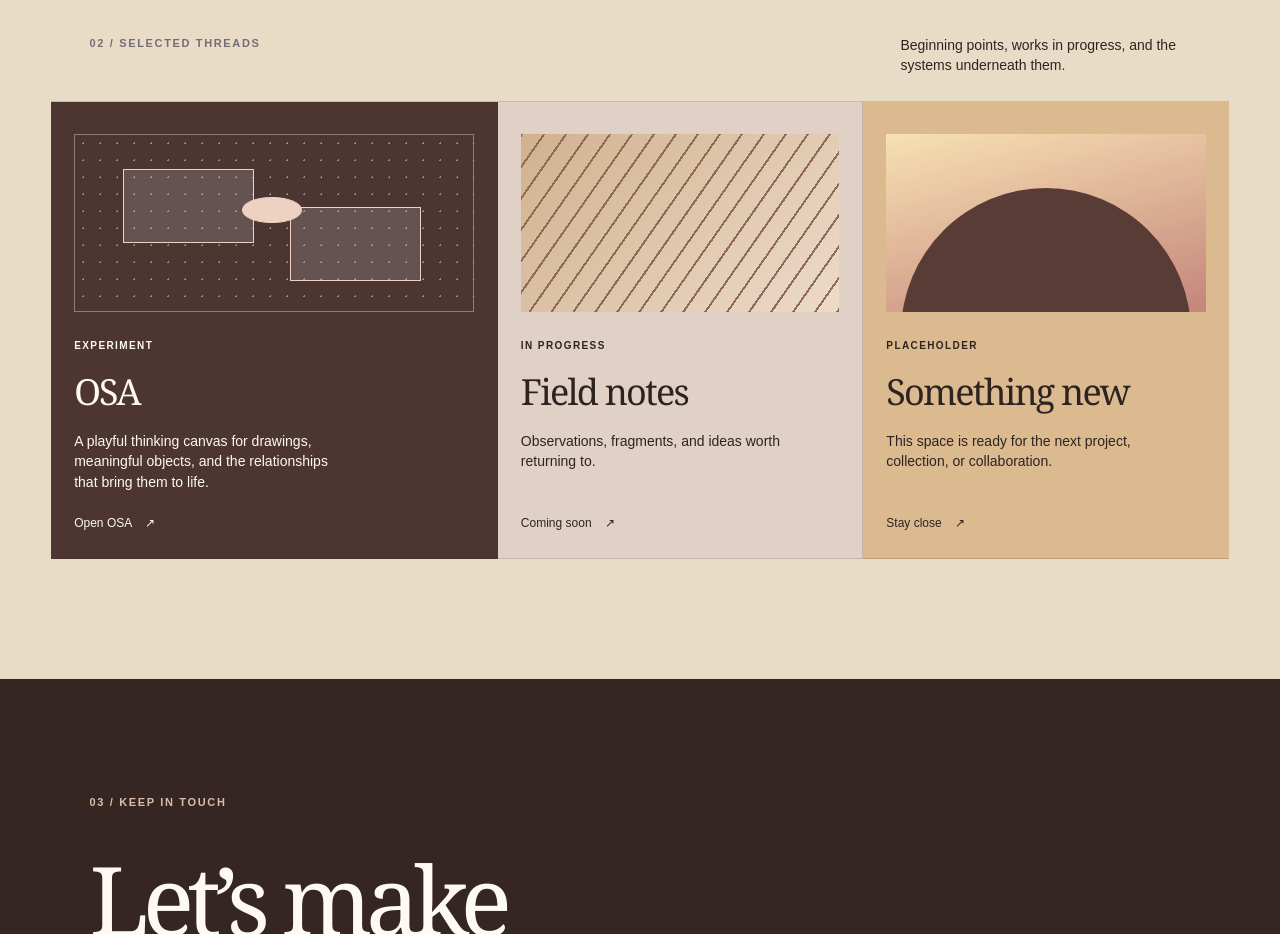
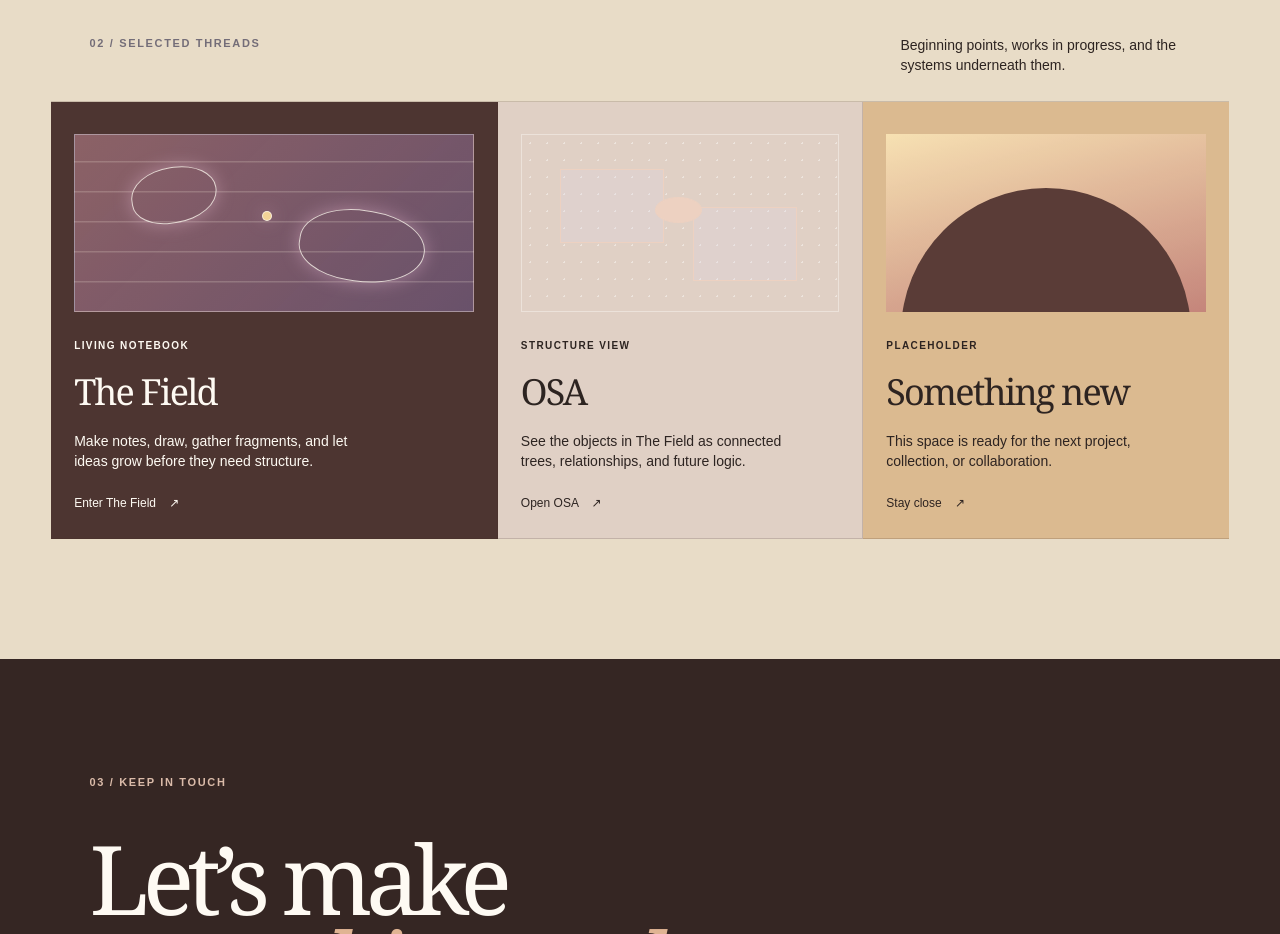
Before and after one commit to juliaaurorahart/juliaaurorahart-com, a React (Vite) app: page / in a window 1280 px wide. Shown: the part 1300-2234 px from the top of the page. Built offline with nearby package versions, Linux system fonts and the light colour scheme.

Commit message:
Feature The Field and OSA on home page

```diff
--- a/app/globals.css
+++ b/app/globals.css
@@ -45,6 +45,8 @@ a { color: inherit; }
 .mark-canvas span { position: absolute; display: block; width: 33%; height: 42%; border: 1px solid #f6cfb9; background: rgba(217,207,244,.18); }
 .mark-canvas span:nth-child(1) { top: 19%; left: 12%; }.mark-canvas span:nth-child(2) { right: 13%; bottom: 17%; }.mark-canvas span:nth-child(3) { top: 35%; left: 42%; width: 15%; height: 15%; border-radius: 50%; background: #f6cfb9; }
 .mark-field { background: repeating-linear-gradient(125deg, #9d6654 0 2px, transparent 2px 18px), linear-gradient(135deg,#dab17f,#f3dac0); }
+.mark-field-notes { overflow: hidden; border: 1px solid rgba(255,255,255,.36); background: repeating-linear-gradient(0deg, transparent 0 28px, rgba(255,238,211,.2) 29px 30px), linear-gradient(135deg, rgba(255,156,183,.4), rgba(162,130,242,.35)); }
+.mark-field-notes span { position: absolute; display: block; border: 1px solid rgba(255,248,235,.78); border-radius: 50% 46% 52% 42%; box-shadow: 0 0 18px rgba(255,191,226,.4); }.mark-field-notes span:nth-child(1) { width: 86px; height: 56px; top: 32px; left: 14%; transform: rotate(-8deg); }.mark-field-notes span:nth-child(2) { width: 126px; height: 72px; right: 12%; bottom: 29px; transform: rotate(9deg); }.mark-field-notes span:nth-child(3) { width: 10px; height: 10px; left: 47%; top: 43%; border-radius: 50%; background: #ffd27e; }
 .mark-sun { overflow: hidden; background: linear-gradient(165deg, #ffe0a0, #d88072); }.mark-sun::after { content: ''; position: absolute; width: 290px; height: 290px; border-radius: 50%; bottom: -166px; left: 50%; transform: translateX(-50%); background: #633a32; }
 .project-kind { margin: 0 0 12px; font-size: 10px; font-weight: 700; letter-spacing: .14em; }.project-card h2 { margin: 0; font-family: Georgia, 'Times New Roman', serif; font-size: 36px; font-weight: 400; letter-spacing: -.05em; }.project-card > p:not(.project-kind) { max-width: 280px; margin: 12px 0 22px; font-size: 14px; line-height: 1.45; }.project-card a { margin-top: auto; font-size: 12px; text-decoration: none; }.project-card a span { margin-left: 10px; }
 .closing { padding: var(--closing-pad) 7vw 108px; color: #fffaf0; background: color-mix(in srgb, #3a2521 var(--drab), #6b312b var(--bright)); transition: padding .45s ease, background .45s ease; }.closing .section-label { color: #e5b9a0; }.closing h2 { margin: 45px 0; font-family: Georgia, 'Times New Roman', serif; font-size: clamp(56px, var(--closing-size), 112px); font-weight: 400; letter-spacing: var(--closing-letter); line-height: .9; }.closing em { color: color-mix(in srgb, #efb184 var(--drab), #ffd581 var(--bright)); }.contact-link { display: inline-block; padding-bottom: 9px; border-bottom: 1px solid rgba(255,255,255,.6); font-size: 17px; text-decoration: none; }.contact-link span { margin-left: 35px; }
--- a/app/page.tsx
+++ b/app/page.tsx
@@ -71,18 +71,18 @@ export default function Home() {
         </div>
         <div className="work-grid">
           <article className="project-card large-card">
-            <div className="project-mark mark-canvas" aria-hidden="true"><span /><span /><span /></div>
-            <p className="project-kind">EXPERIMENT</p>
-            <h2>OSA</h2>
-            <p>A playful thinking canvas for drawings, meaningful objects, and the relationships that bring them to life.</p>
-            <a href="https://osa.juliaaurorahart.com">Open OSA <span>↗</span></a>
+            <div className="project-mark mark-field-notes" aria-hidden="true"><span /><span /><span /></div>
+            <p className="project-kind">LIVING NOTEBOOK</p>
+            <h2>The Field</h2>
+            <p>Make notes, draw, gather fragments, and let ideas grow before they need structure.</p>
+            <a href="https://osa.juliaaurorahart.com/?view=field">Enter The Field <span>↗</span></a>
           </article>
           <article className="project-card">
-            <div className="project-mark mark-field" aria-hidden="true" />
-            <p className="project-kind">IN PROGRESS</p>
-            <h2>Field notes</h2>
-            <p>Observations, fragments, and ideas worth returning to.</p>
-            <a href="#contact">Coming soon <span>↗</span></a>
+            <div className="project-mark mark-canvas" aria-hidden="true"><span /><span /><span /></div>
+            <p className="project-kind">STRUCTURE VIEW</p>
+            <h2>OSA</h2>
+            <p>See the objects in The Field as connected trees, relationships, and future logic.</p>
+            <a href="https://osa.juliaaurorahart.com/?view=osa">Open OSA <span>↗</span></a>
           </article>
           <article className="project-card pale-card">
             <div className="project-mark mark-sun" aria-hidden="true" />
```
